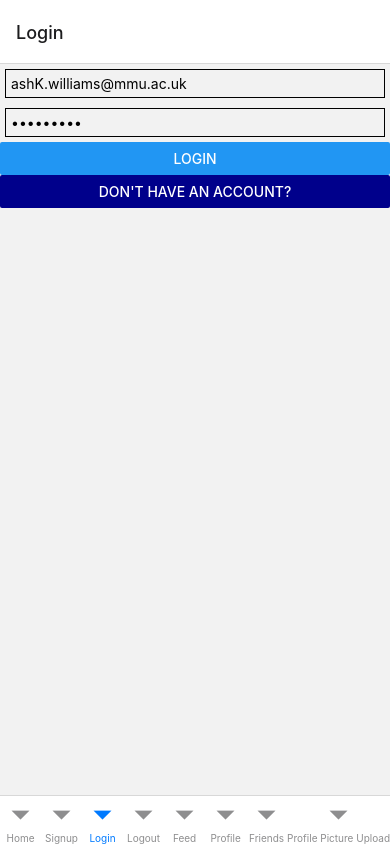
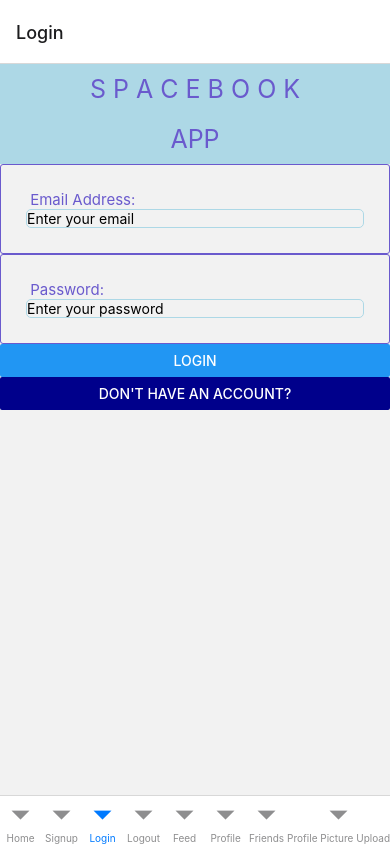
Before and after one commit to adilanwar2399/Spacebook_App, a React Native app: screen /Login in a window 390 px wide. Built offline with nearby package versions, Linux system fonts and the light colour scheme; no server answers.

Commit message:
Login Validation added
Here the login function operates with the necessary validation for password and email address - enforcing it to be correctly entered.

```diff
--- a/components/login.js
+++ b/components/login.js
@@ -1,6 +1,6 @@
 import React, { Component } from 'react';
-import { Button } from 'react-native';
-import { ScrollView, TextInput } from 'react-native-gesture-handler';
+import { Button } from 'react-native-web';
+import { Text, ScrollView, TextInput, StyleSheet, View  } from 'react-native-web';
 import AsyncStorage from '@react-native-async-storage/async-storage';
 
 class LoginScreen extends Component{
@@ -8,15 +8,22 @@ class LoginScreen extends Component{
         super(props);
 
         this.state = {
-            email: "ashK.williams@mmu.ac.uk",
-            password: "hello1234"
+            //email: "ashK.williams@mmu.ac.uk",
+            //password: "hello1234"
+            email: "",
+            password: "",
+            textForChecks: ""
         }
     }
 
     login = async () => {
-
-        //Validation here...
-
+    //Validation: which allows the fields to be filled correctly.
+    //The emails and the passwords will be filled correctly and in the right format.
+        this.setState({
+            textForChecks: ""
+          })
+          if(this.state.password != "" && this.state.email != ""){
+            if(this.state.email.includes("@")){
                 return fetch("http://localhost:3333/api/1.0.0/login", {
                     method: 'post',
                     headers: {
@@ -28,7 +35,7 @@ class LoginScreen extends Component{
                     if(response.status === 200){
                         return response.json()
                     }else if(response.status === 400){
-                throw 'Invalid email or password';
+                        throw 'Invalid Email or Password';
                     }else{
                         throw 'Something went wrong';
                     }
@@ -38,29 +45,51 @@ class LoginScreen extends Component{
                         await AsyncStorage.setItem('@session_token', responseJson.token);
                         await AsyncStorage.setItem('@user_id', responseJson.id);
 
-                this.props.navigation.navigate("Home");
+                        this.props.navigation.navigate("ProfileScreen");
                 })
                 .catch((error) => {
                     console.log(error);
                 })
+            }else{
+                this.setState({
+                    textForChecks: "Invalid Email address as @ symbol is required"
+                })
+            }
+        }else{
+            this.setState({
+                textForChecks: "This box can't be left empty"
+            })
+        }
     }
 
     render(){
         return (
+           <View>
+               <Text style={styles.title}>S P A C E B O O K</Text>
+               <Text style={styles.title}>APP</Text>
                 <ScrollView>
+                    <View style={styles.textStyleForm}>
+                         <Text style={styles.labelStyleForm}> Email Address: </Text>
                         <TextInput
-                    placeholder="Enter your email..."
+                        placeholder="Enter your email"
                         onChangeText={(email) => this.setState({email})}
                         value={this.state.email}
-                    style={{padding:5, borderWidth:1, margin:5}}
+                        style={styles.inputStyleForm}
+                        //style={{padding:5, borderWidth:1, margin:5}}
+
                     />
+                    </View>
+                    <View style={styles.textStyleForm}>
+                         <Text style={styles.labelStyleForm}> Password: </Text>
                     <TextInput
-                    placeholder="Enter your password..."
+                        placeholder="Enter your password"
                         onChangeText={(password) => this.setState({password})}
                         value={this.state.password}
                         secureTextEntry
-                    style={{padding:5, borderWidth:1, margin:5}}
+                        style={styles.inputStyleForm}
+                        // style={{padding:5, borderWidth:1, margin:5}}
                     />
+                    </View>
                     <Button
                         title="Login"
                         onPress={() => this.login()}
@@ -70,9 +99,37 @@ class LoginScreen extends Component{
                         color="darkblue"
                         onPress={() => this.props.navigation.navigate("Signup")}
                     />
+                    <Text>{this.state.textForChecks}</Text>
                 </ScrollView>
+            </View>
         )
     }
 }
 
+const styles = StyleSheet.create({
+    title: {
+      color:'slateblue',
+      backgroundColor:'lightblue',
+      padding:10,
+      flex: 1,
+      textAlign: 'center',
+      fontSize:25
+    },
+    textStyleForm: {
+      padding:25,
+      borderColor: 'slateblue',
+      borderRadius: 3,
+      borderWidth: 1
+    },
+    labelStyleForm: {
+      fontSize:15,
+      color:'slateblue'
+    },
+    inputStyleForm: {
+      borderWidth:1,
+      borderColor: 'lightblue',
+      borderRadius:5,
+    }
+  })
+
 export default LoginScreen;
```
Lines whose indentation alone changed are shown as unchanged.
